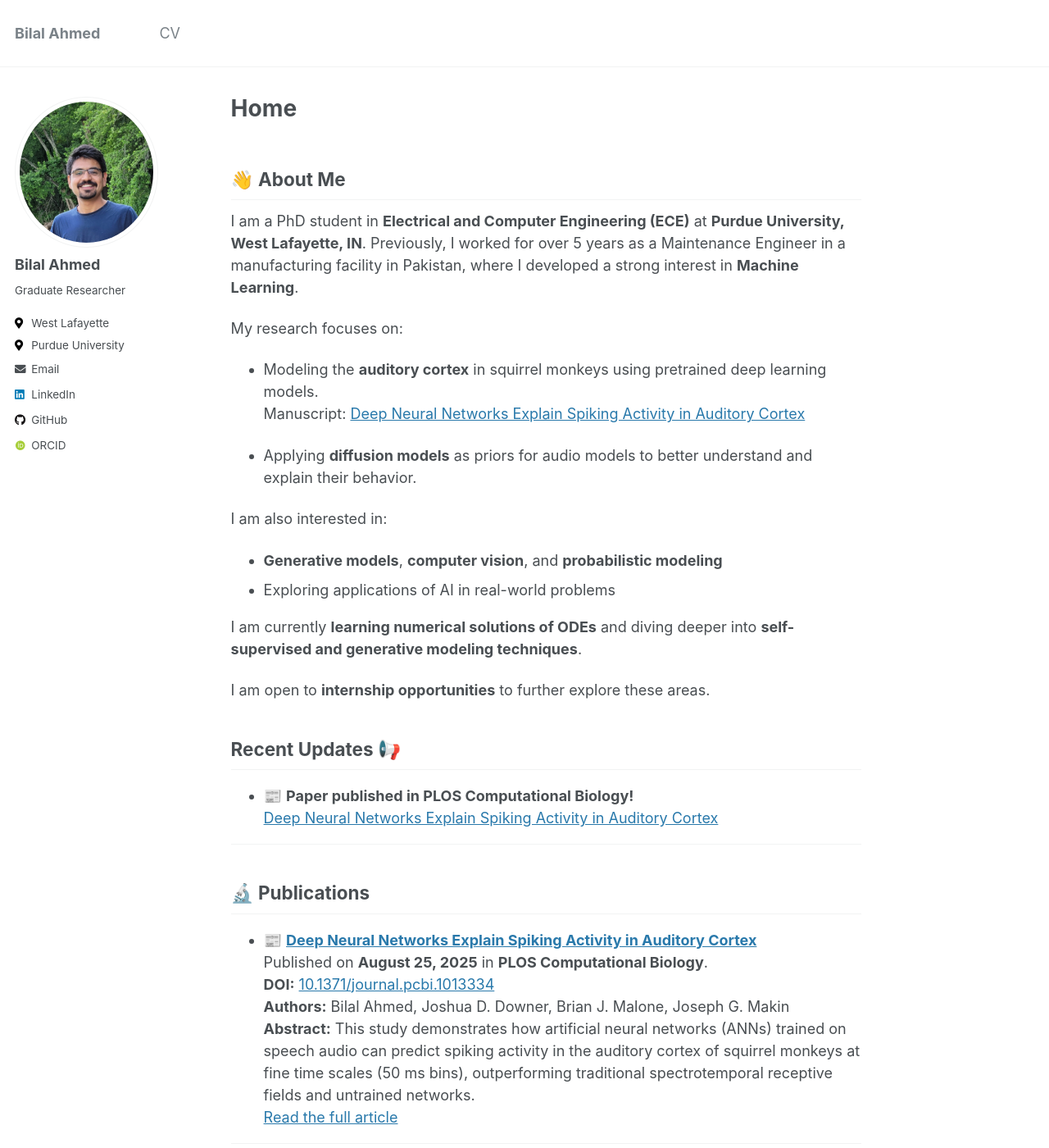
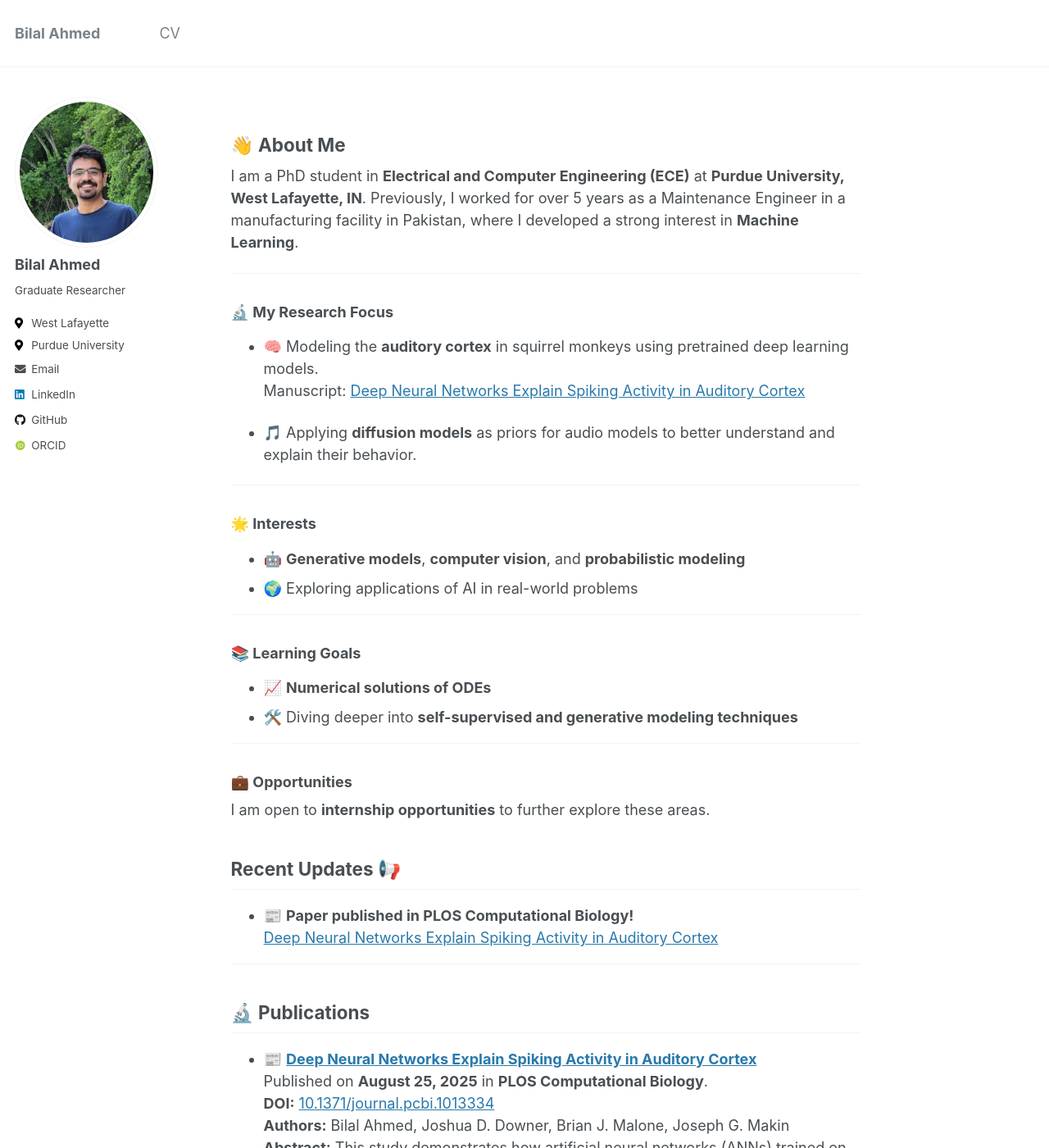
Before and after one commit to bilalhsp/bilalhsp.github.io, a Jekyll site: the page built from _pages/home.md, in a window 1280 px wide and 1400 px high. Shown: the whole window at 82% size. Built offline with Jekyll 4.4.1, drawn with Linux system fonts in a browser that asks for light colours; some web fonts are replaced.

Commit message:
Revise home page content and section titles

```diff
--- a/_pages/home.md
+++ b/_pages/home.md
@@ -1,6 +1,6 @@
 ---
 permalink: /
-title: "Home"
+title: "## 👋 About Me"
 excerpt: "About"
 author_profile: true
 header:
@@ -10,25 +10,34 @@ redirect_from:
   - /about.html
 ---
 
-
-
-## 👋 About Me
-
 I am a PhD student in **Electrical and Computer Engineering (ECE)** at **Purdue University, West Lafayette, IN**. Previously, I worked for over 5 years as a Maintenance Engineer in a manufacturing facility in Pakistan, where I developed a strong interest in **Machine Learning**.
 
-My research focuses on:
+---
 
-- Modeling the **auditory cortex** in squirrel monkeys using pretrained deep learning models.
+### 🔬 My Research Focus
+
+- 🧠 Modeling the **auditory cortex** in squirrel monkeys using pretrained deep learning models.
   Manuscript: [Deep Neural Networks Explain Spiking Activity in Auditory Cortex](https://journals.plos.org/ploscompbiol/article?id=10.1371/journal.pcbi.1013334)
 
-- Applying **diffusion models** as priors for audio models to better understand and explain their behavior.
+- 🎵 Applying **diffusion models** as priors for audio models to better understand and explain their behavior.
 
-I am also interested in:
+---
 
-- **Generative models**, **computer vision**, and **probabilistic modeling**
-- Exploring applications of AI in real-world problems
+### 🌟 Interests
 
-I am currently **learning numerical solutions of ODEs** and diving deeper into **self-supervised and generative modeling techniques**.
+- 🤖 **Generative models**, **computer vision**, and **probabilistic modeling**
+- 🌍 Exploring applications of AI in real-world problems
+
+---
+
+### 📚 Learning Goals
+
+- 📈 **Numerical solutions of ODEs**
+- 🛠️ Diving deeper into **self-supervised and generative modeling techniques**
+
+---
+
+### 💼 Opportunities
 
 I am open to **internship opportunities** to further explore these areas.
 
```
